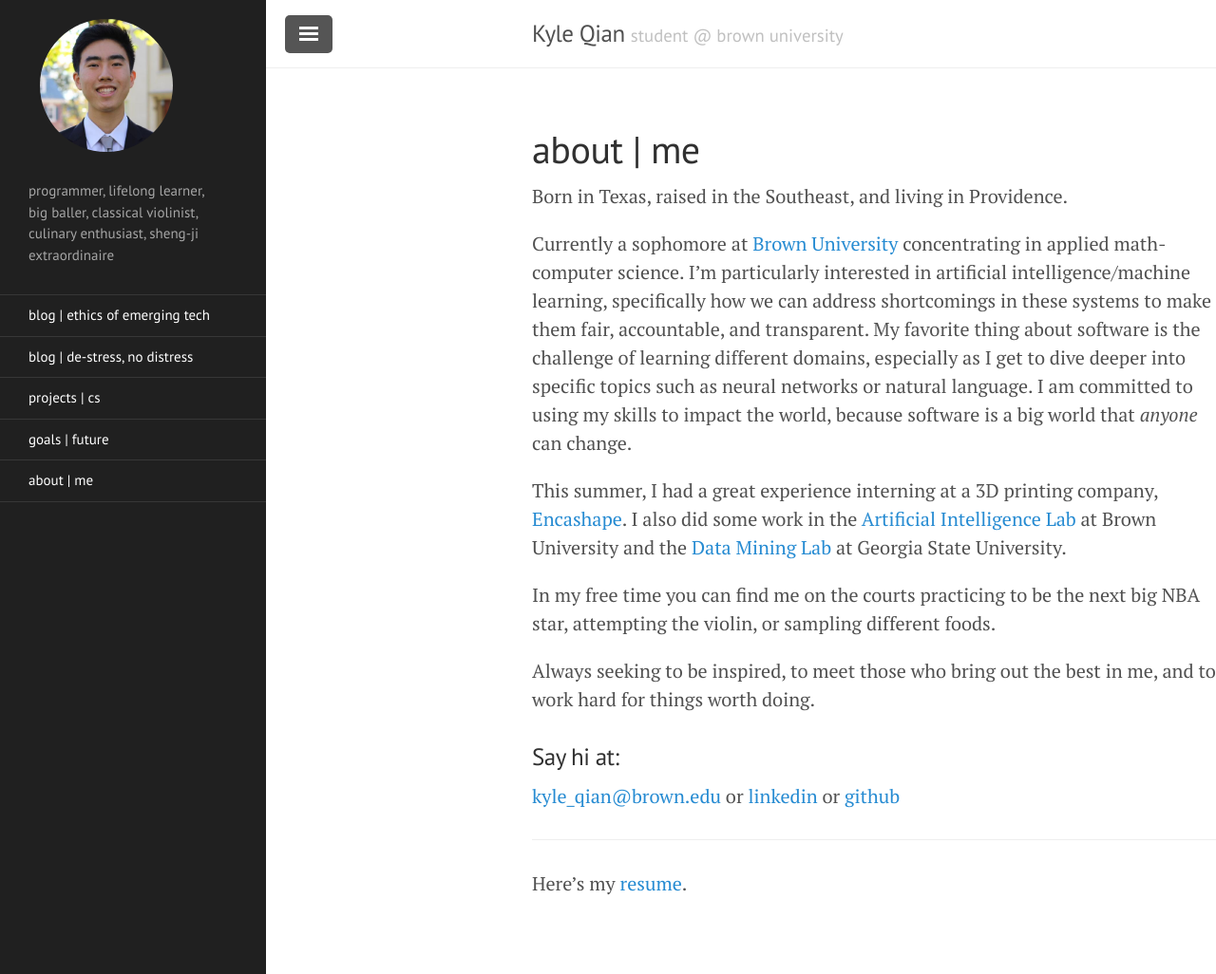
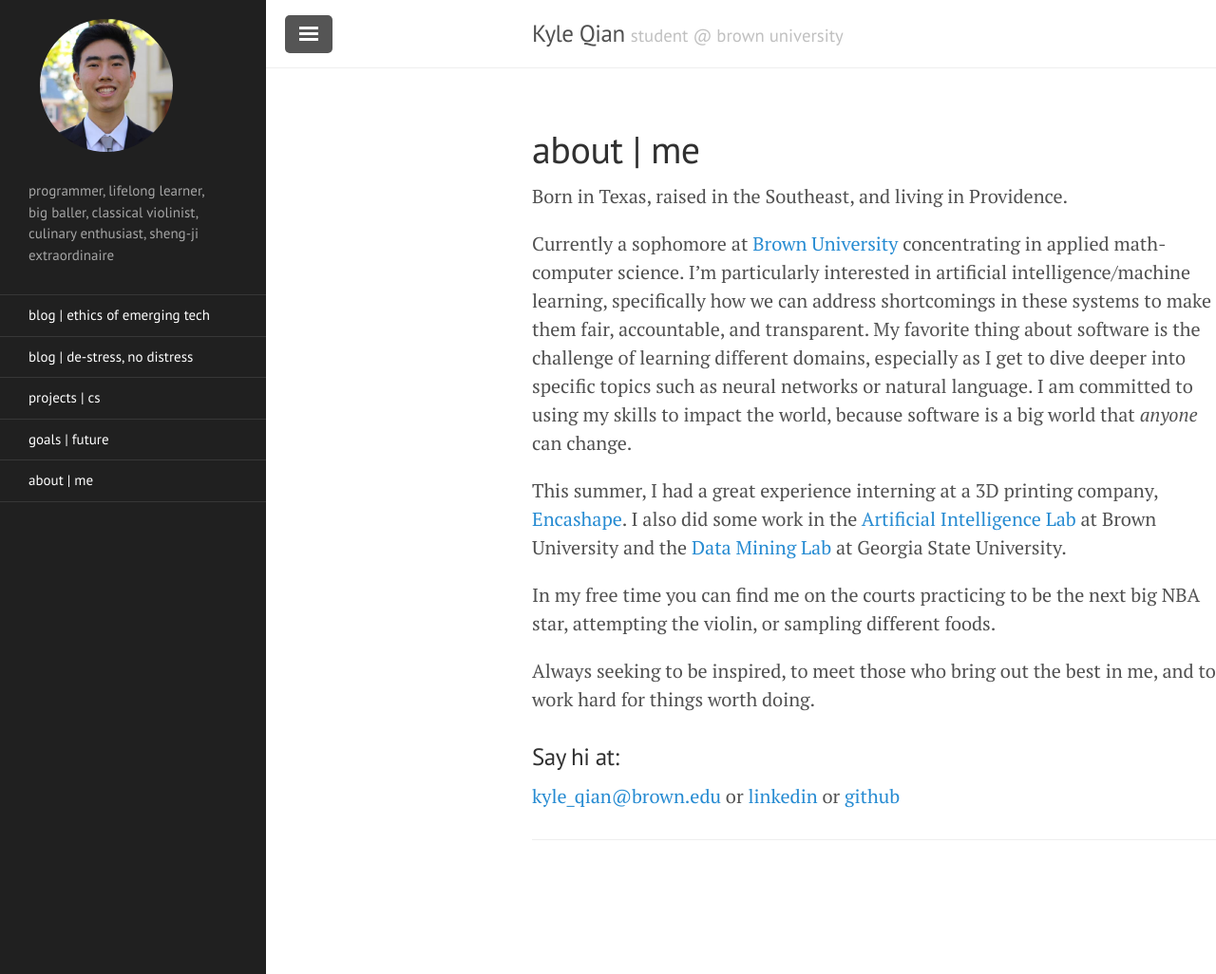
Before and after one commit to kqian5/kqian5.github.io, a Jekyll site: the page built from about.md, in a window 1280 px wide and 1026 px high. Shown: the whole window at 95% size. Built offline with Jekyll 4.4.1, drawn with Linux system fonts in a browser that asks for light colours.

Commit message:
Update about.md

```diff
--- a/about.md
+++ b/about.md
@@ -17,5 +17,3 @@ Always seeking to be inspired, to meet those who bring out the best in me, and t
 [kyle_qian@brown.edu](mailto:kyle_qian@brown.edu) or [linkedin](https://www.linkedin.com/in/kyle-qian/) or [github](https://github.com/kqian5)
 
 ---
-
-Here's my [resume](/public/kyleqianresume.pdf).
```
